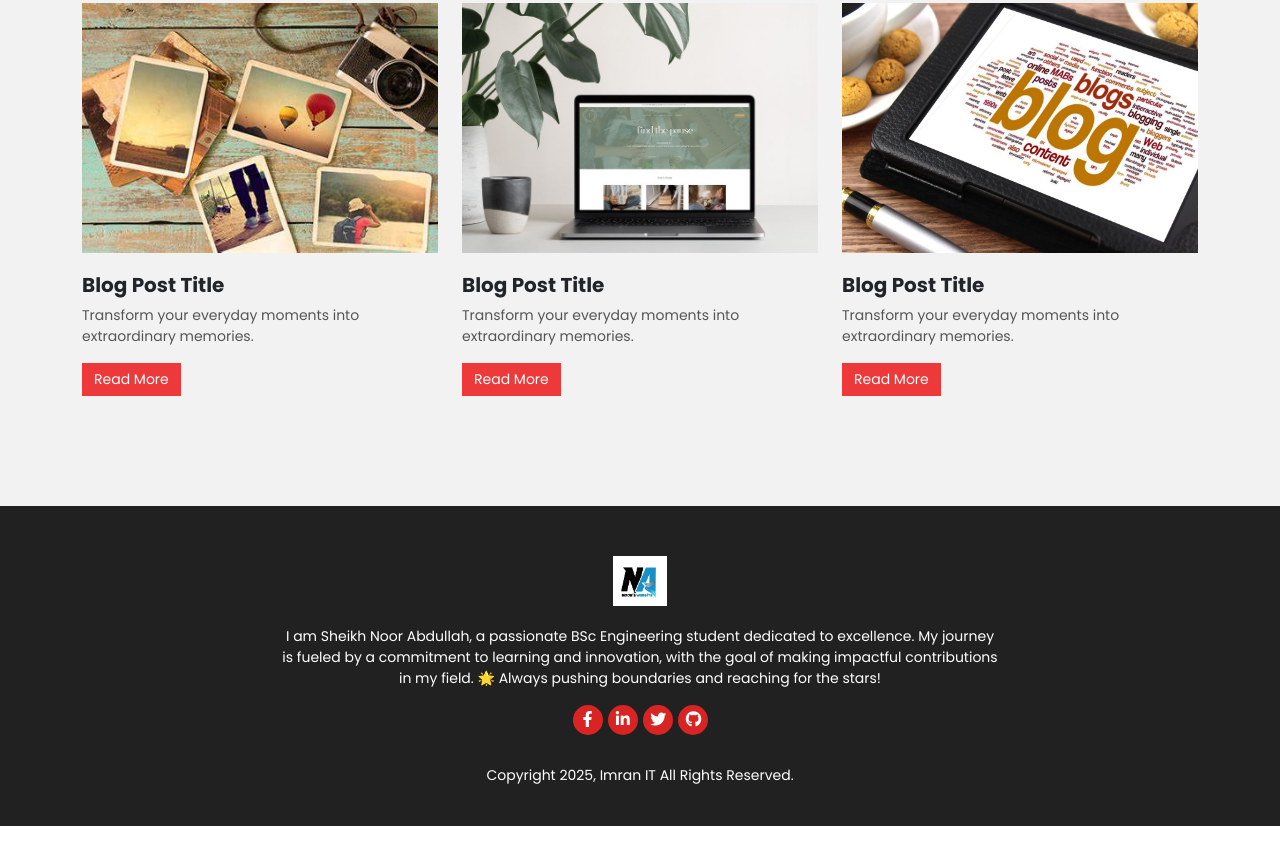
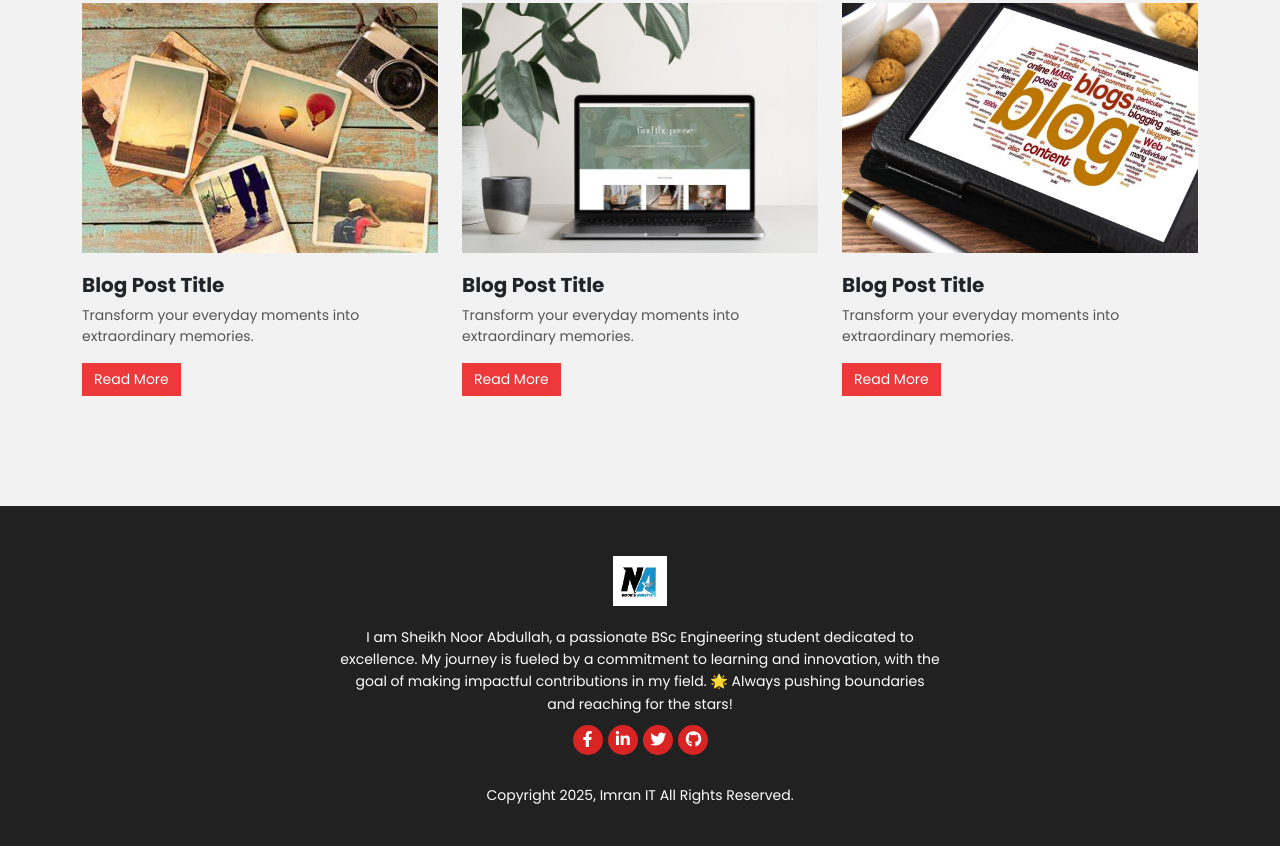
Before and after one commit to NoorAbdullah02/SheikhNoorAbdullah, a plain HTML site: page index.html in a window 1280 px wide. Shown: the part 6095-6941 px from the top of the page. Drawn offline with nearby package versions, Linux system fonts and the light colour scheme.

Commit message:
custom.css

```diff
--- a/css/custom.css
+++ b/css/custom.css
@@ -867,6 +867,47 @@ object-fit: cover;
     text-align: center;
     font-size: 14px;
 }
+
+.footer p {
+    display: block; /* Ensures it's a normal text block */
+    writing-mode: horizontal-tb; /* Ensures horizontal text */
+    text-align: center;
+    white-space: normal;
+    word-wrap: break-word;
+    width: 90%;
+    max-width: 600px;
+    line-height: 1.6;
+    margin: 0 auto; /* Centers the text */
+}
+
+@media (max-width: 768px) { /* Adjusts for mobile */
+    .footer p {
+        font-size: 14px;
+        width: 95%;
+    }
+}
+
+@media (max-width: 458px) { /* Adjusts for mobile */
+    .footer p {
+        font-size: 14px;
+        width: 95%;
+    }
+}
+
+.footer {
+    display: flex;
+    flex-direction: row;
+    justify-content: center;
+    align-items: center;
+}
+
+
+
+
+
+
+
+
 /* Preloader Section */
 #preloader {
     position: fixed;
```
